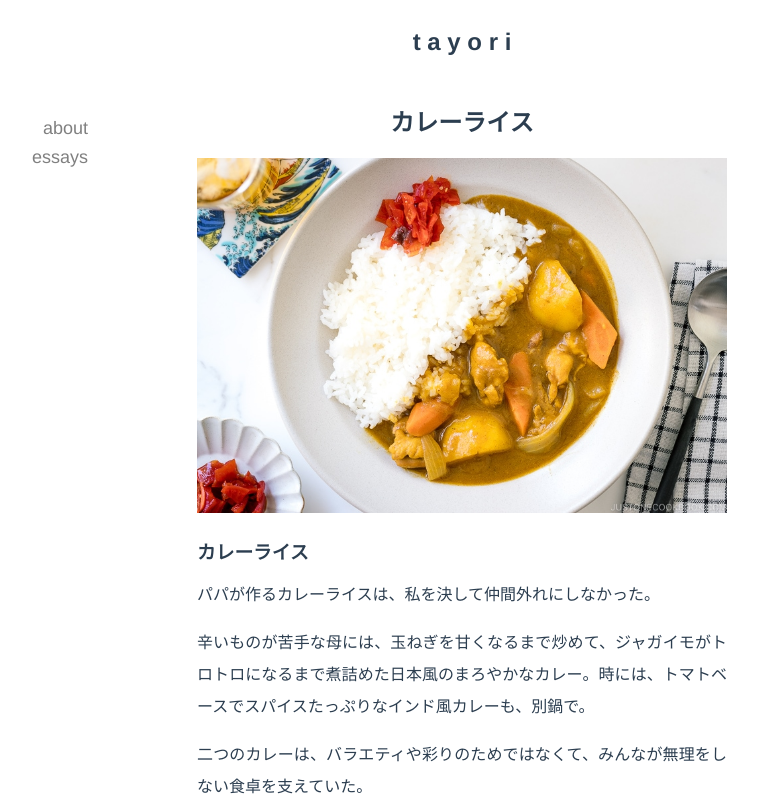
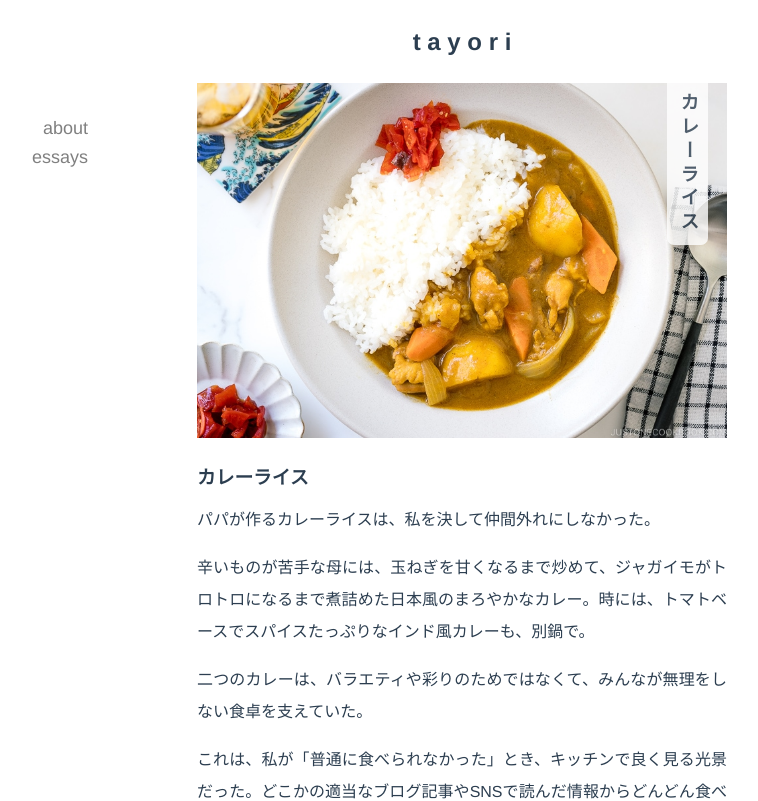
Before and after one commit to iggyray/tayori, a Vue app: page /essays/curry-rice in a window 1280 px wide. Shown: the top 801 px of the page, without its empty margins (178-936 px from the left). Built offline with nearby package versions, Linux system fonts and the light colour scheme.

Commit message:
put topic header inside image

```diff
--- a/src/views/ContentView.vue
+++ b/src/views/ContentView.vue
@@ -1,7 +1,9 @@
 <template>
   <div class="content-view__container">
-    <h2 data-cy="content-view__header">{{ topic.header }}</h2>
-    <img :src="'../' + topic.imageLink" />
+    <div class="content-view__image-group">
+      <h3 data-cy="content-view__header" class="content-view__header">{{ topic.header }}</h3>
+      <img :src="'../' + topic.imageLink" />
+    </div>
     <essay-component :essay="essay" />
     <div class="nav">
       <a
@@ -91,6 +93,24 @@
   width: 530px;
   height: 100%;
 }
+
+.content-view__image-group {
+  width: 530px;
+  position: relative;
+}
+.content-view__header {
+  text-orientation: upright;
+  writing-mode: vertical-rl;
+  letter-spacing: 5px;
+  position: absolute;
+  top: 0px;
+  right: 0px;
+  background-color: white;
+  padding: 10px 7px;
+  border-radius: 0 0 7px 7px;
+  opacity: 0.8;
+}
+
 img {
   width: 530px;
   height: 355px;
```
